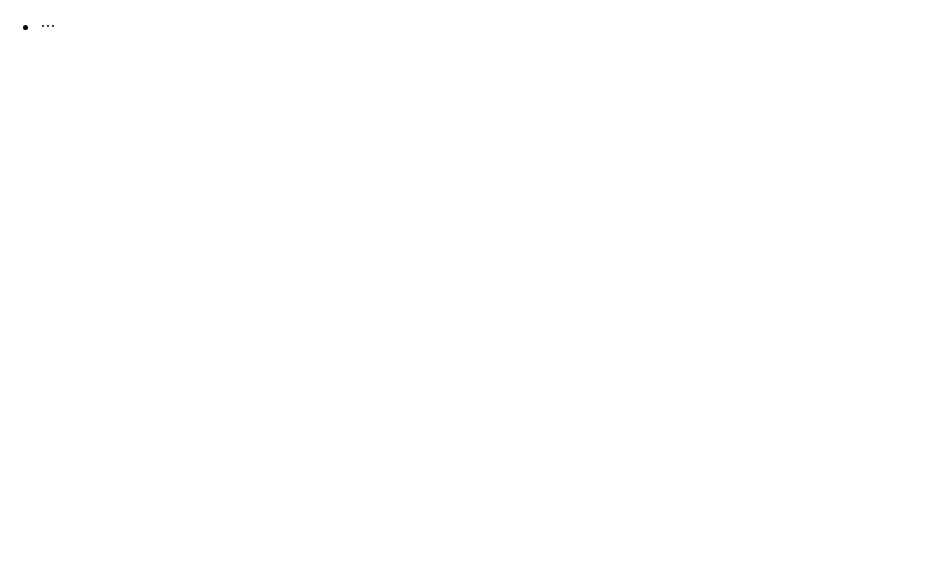
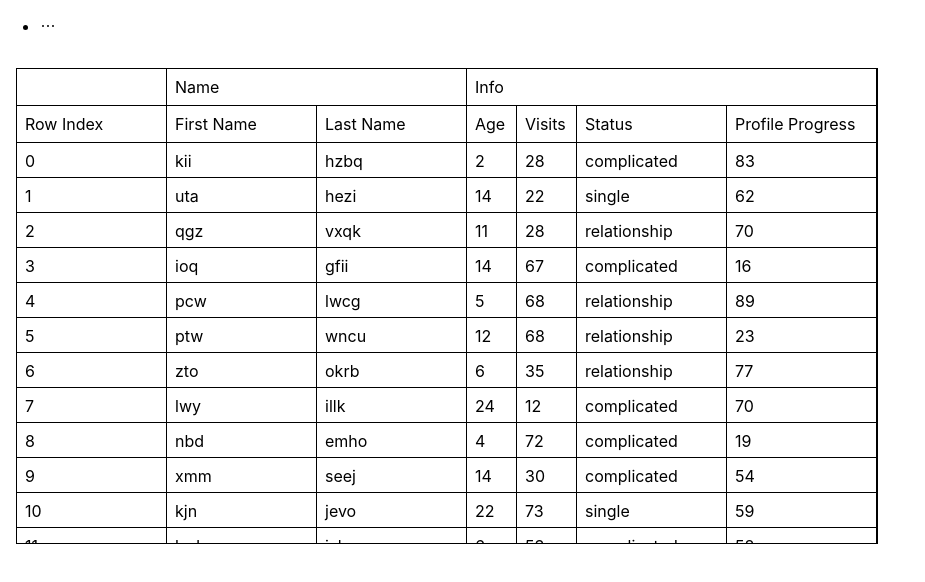
Before and after one commit to songqy/vite-react-demo, a React (Vite) app: page /page3 in a window 1280 px wide. Before the commit this address had no page. Shown: the top 582 px of the page, without its empty margins (0-925 px from the left). Built offline with nearby package versions, Linux system fonts and the light colour scheme.

Commit message:
feat: 添加react-table

```diff
--- /dev/null
+++ b/src/components/base-table/index.tsx
@@ -0,0 +1,125 @@
+import { useMemo, useCallback } from 'react';
+import styled from 'styled-components';
+import { useTable, useBlockLayout } from 'react-table';
+import { FixedSizeList } from 'react-window';
+
+const Styles = styled.div`
+  padding: 1rem;
+
+  .table {
+    display: inline-block;
+    border-spacing: 0;
+    border: 1px solid black;
+
+    .tr {
+      :last-child {
+        .td {
+          border-bottom: 0;
+        }
+      }
+    }
+
+    .th,
+    .td {
+      margin: 0;
+      padding: 0.5rem;
+      border-bottom: 1px solid black;
+      border-right: 1px solid black;
+
+      :last-child {
+        border-right: 1px solid black;
+      }
+    }
+  }
+`;
+
+export interface BaseTableProps {
+  columns: any[];
+  data: any[];
+}
+
+function BaseTable({ columns, data }: BaseTableProps) {
+  // Use the state and functions returned from useTable to build your UI
+
+  const defaultColumn = useMemo(
+    () => ({
+      width: 150,
+    }),
+    []
+  );
+
+  const {
+    getTableProps,
+    getTableBodyProps,
+    headerGroups,
+    rows,
+    totalColumnsWidth,
+    prepareRow,
+  } = useTable(
+    {
+      columns,
+      data,
+      defaultColumn,
+    },
+    useBlockLayout
+  );
+
+  const RenderRow = useCallback(
+    ({ index, style }) => {
+      const row = rows[index];
+      prepareRow(row);
+      return (
+        <div
+          {...row.getRowProps({
+            style,
+          })}
+          className="tr"
+        >
+          {row.cells.map((cell) => {
+            return (
+              // eslint-disable-next-line react/jsx-key
+              <div {...cell.getCellProps()} className="td">
+                {cell.render('Cell')}
+              </div>
+            );
+          })}
+        </div>
+      );
+    },
+    [prepareRow, rows]
+  );
+
+  // Render the UI for your table
+  return (
+    <Styles>
+      <div {...getTableProps()} className="table">
+        <div>
+          {headerGroups.map((headerGroup) => (
+            // eslint-disable-next-line react/jsx-key
+            <div {...headerGroup.getHeaderGroupProps()} className="tr">
+              {headerGroup.headers.map((column) => (
+                // eslint-disable-next-line react/jsx-key
+                <div {...column.getHeaderProps()} className="th">
+                  {column.render('Header')}
+                </div>
+              ))}
+            </div>
+          ))}
+        </div>
+
+        <div {...getTableBodyProps()}>
+          <FixedSizeList
+            height={400}
+            itemCount={rows.length}
+            itemSize={35}
+            width={totalColumnsWidth}
+          >
+            {RenderRow}
+          </FixedSizeList>
+        </div>
+      </div>
+    </Styles>
+  );
+}
+
+export default BaseTable;
--- /dev/null
+++ b/src/pages/Page3/index.tsx
@@ -0,0 +1,65 @@
+import { useMemo, useEffect, useState } from 'react';
+import type { Item } from '@u/makeData';
+import makeData from '@u/makeData';
+import BaseTable from '@c/base-table';
+
+const Page3 = () => {
+  const [data, setData] = useState<Item[]>([]);
+  const columns = useMemo(
+    () => [
+      {
+        Header: 'Row Index',
+        accessor: (row: any, i: number) => i,
+      },
+      {
+        Header: 'Name',
+        columns: [
+          {
+            Header: 'First Name',
+            accessor: 'firstName',
+          },
+          {
+            Header: 'Last Name',
+            accessor: 'lastName',
+          },
+        ],
+      },
+      {
+        Header: 'Info',
+        columns: [
+          {
+            Header: 'Age',
+            accessor: 'age',
+            width: 50,
+          },
+          {
+            Header: 'Visits',
+            accessor: 'visits',
+            width: 60,
+          },
+          {
+            Header: 'Status',
+            accessor: 'status',
+          },
+          {
+            Header: 'Profile Progress',
+            accessor: 'progress',
+          },
+        ],
+      },
+    ],
+    []
+  );
+
+  useEffect(() => {
+    setData(makeData(100000));
+  }, []);
+
+  return (
+    <div>
+      <BaseTable data={data} columns={columns} />
+    </div>
+  );
+};
+
+export default Page3;
--- a/src/router/routes.ts
+++ b/src/router/routes.ts
@@ -21,6 +21,11 @@ const routes = [
     name: 'Page2',
     component: lazyImport('Page2'),
   },
+  {
+    path: '/page3',
+    name: 'Page3',
+    component: lazyImport('Page3'),
+  },
 ];
 
 export default routes;
--- /dev/null
+++ b/src/utils/makeData.ts
@@ -0,0 +1,60 @@
+export interface Person {
+  firstName: string;
+  lastName: string;
+  age: number;
+  visits: number;
+  progress: number;
+  status: 'relationship' | 'complicated' | 'single';
+}
+
+export interface Item extends Person {
+  subRows?: Item[];
+}
+
+const range = (len: number) => {
+  const arr = [];
+  for (let i = 0; i < len; i++) {
+    arr.push(i);
+  }
+  return arr;
+};
+
+const charStr = 'abcdefghijklmnopqrstuvwxyz';
+
+const getRandomStr = (len: number) => {
+  return range(len).reduce(
+    (str) => str + charStr[Math.floor(Math.random() * charStr.length)],
+    '',
+  );
+};
+
+const newPerson = (): Person => {
+  const statusChance = Math.random();
+  return {
+    firstName: getRandomStr(3),
+    lastName: getRandomStr(4),
+    age: Math.floor(Math.random() * 30),
+    visits: Math.floor(Math.random() * 100),
+    progress: Math.floor(Math.random() * 100),
+    status:
+      statusChance > 0.66
+        ? 'relationship'
+        : statusChance > 0.33
+        ? 'complicated'
+        : 'single',
+  };
+};
+
+export default function makeData(...lens: number[]) {
+  const makeDataLevel = (depth = 0): Item[] => {
+    const len = lens[depth];
+    return range(len).map(() => {
+      return {
+        ...newPerson(),
+        subRows: lens[depth + 1] ? makeDataLevel(depth + 1) : undefined,
+      };
+    });
+  };
+
+  return makeDataLevel();
+}
--- a/vite.config.ts
+++ b/vite.config.ts
@@ -47,6 +47,13 @@ export default defineConfig({
       },
     },
   },
+  resolve: {
+    alias: {
+      '@': '/src',
+      '@c': '/src/components',
+      '@u': '/src/utils',
+    },
+  },
   build: {
     target: 'es2015',
   },
```
Also changed, not shown: package.json (+9 -1 lines), tsconfig.json (+12 -1 lines), 1 other file (tests, documents, lock files or other folders).
